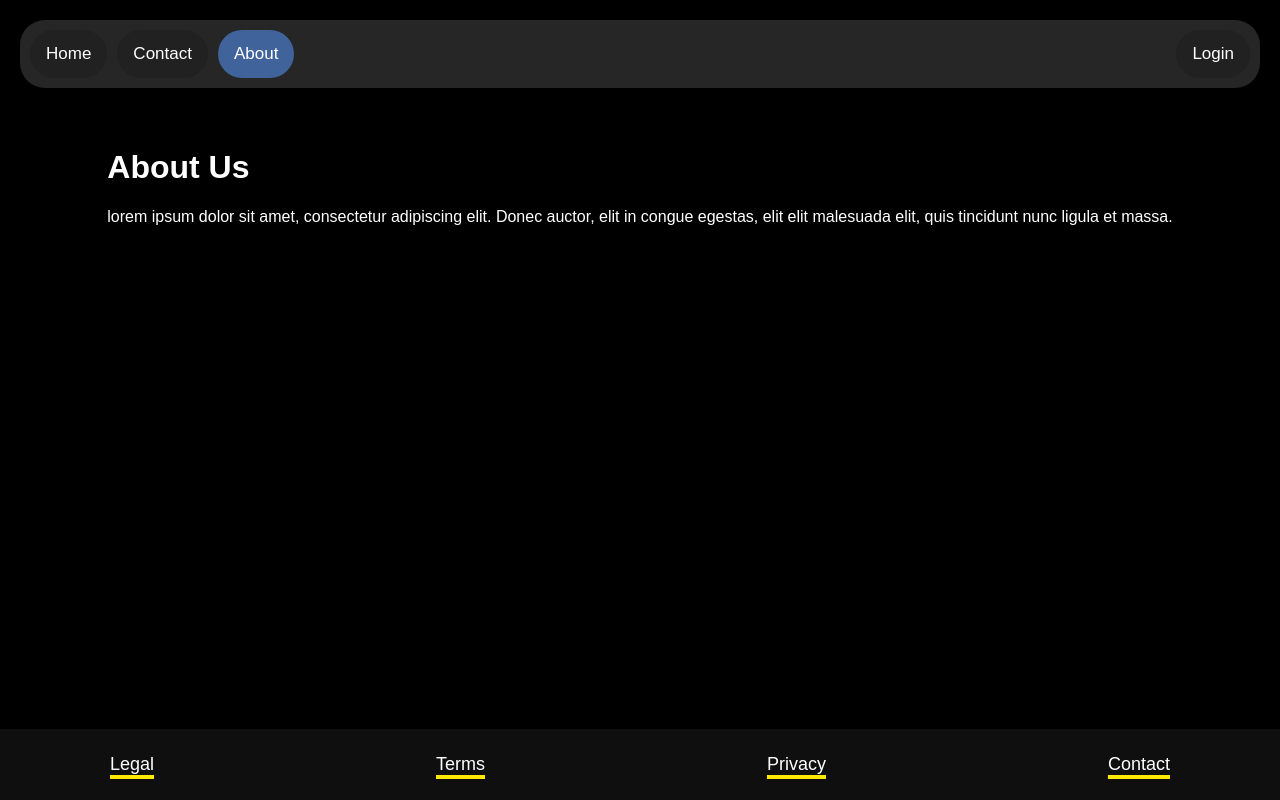
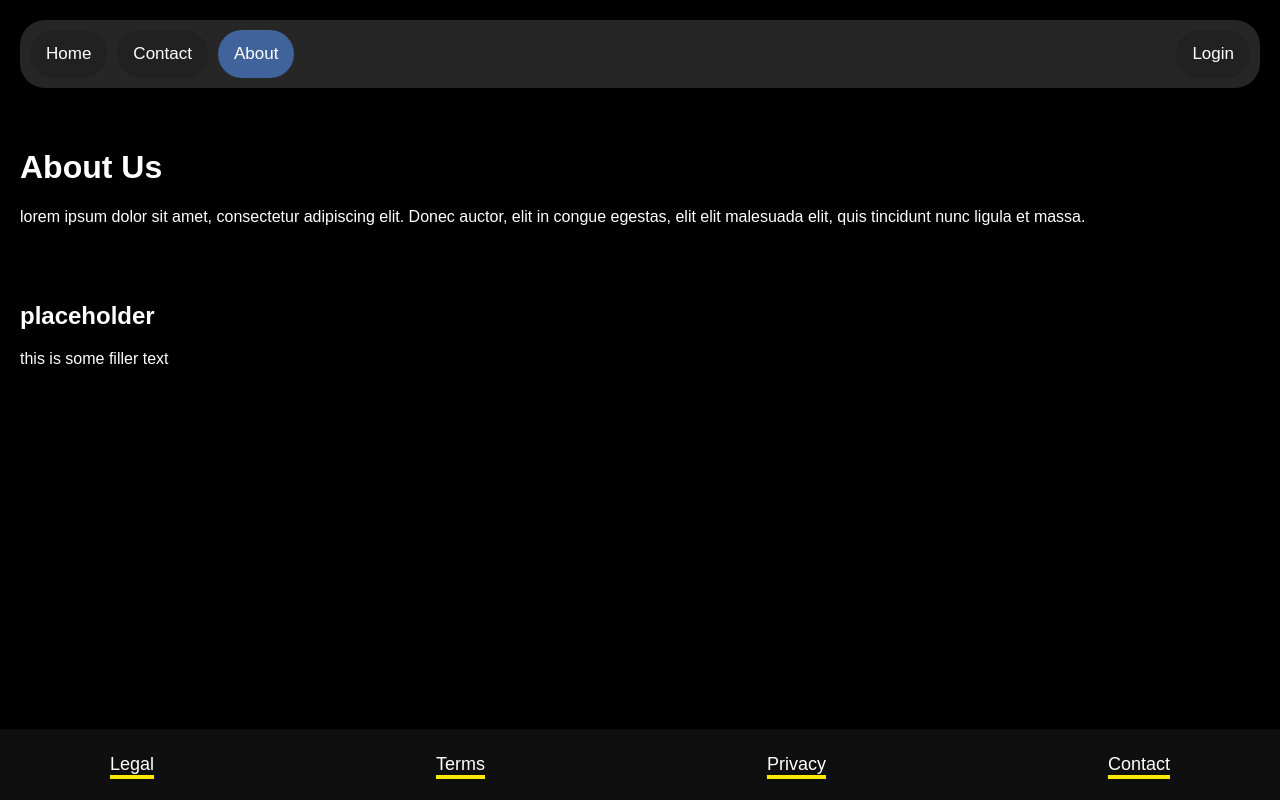
Before and after one commit to Jack-cl-dev/IDT-project, a plain HTML site: page about.html in a window 1280 px wide. Drawn offline with Linux system fonts and the light colour scheme; a web font is replaced by a local one.

Commit message:
Commented code for future plans
Also fixed a small bug in about.css

```diff
--- a/about.css
+++ b/about.css
@@ -1,8 +1,6 @@
+#Initial-Content,
 .content-wrapper {
-    margin: 0 auto;
     padding: 20px;
-    position: relative;
     color: white;
     font-family: var(--font-primary), sans-serif;
-    text-decoration: none;
 }
--- a/about.html
+++ b/about.html
@@ -15,12 +15,29 @@
     <a class = "login" href="">Login</a>
 </div>
 
-<div class="content-wrapper">
+<div id="Initial-Content">
+    <!--
+    Plan for this page (at a basic level and for now) is to have images of certain operational aspects. This is paired
+    with text intended to essentially 'sell' the companies services. It's about the services the company provides more than
+    who they are or where they came from. Might rename the page at some point to service this vision in the future.
+
+    could rename this page to 'operations' or something similar, then just have a collection of images that are annotated.
+    this would require A: a decent supply of high-quality and relevant images and B: animating the annotations if I
+    could be bothered, but that probably needs some TypeScript
+
+    upon further reading I can compile my TS into JS, then just link the js file to the HTML, which will work for basic
+    animations like this.
+    -->
 <h1>About Us</h1>
 <p>
     lorem ipsum dolor sit amet, consectetur adipiscing elit. Donec auctor, elit in congue egestas, elit elit
     malesuada elit, quis tincidunt nunc ligula et massa.
 </p>
+</div>
+
+<div class = "content-wrapper">
+    <h2>placeholder</h2>
+    <p>this is some filler text</p>
 </div>
 
 <footer>
```
